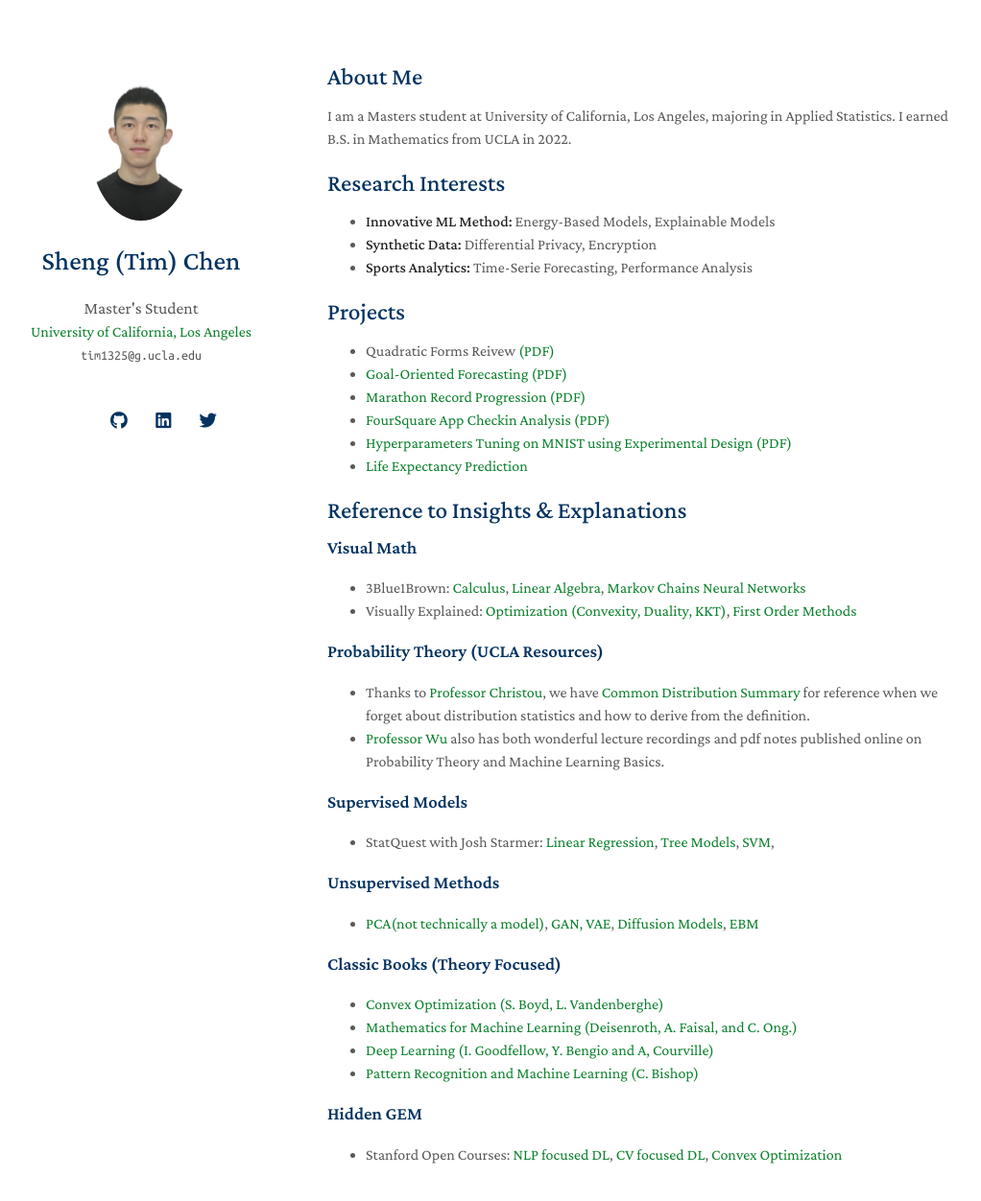
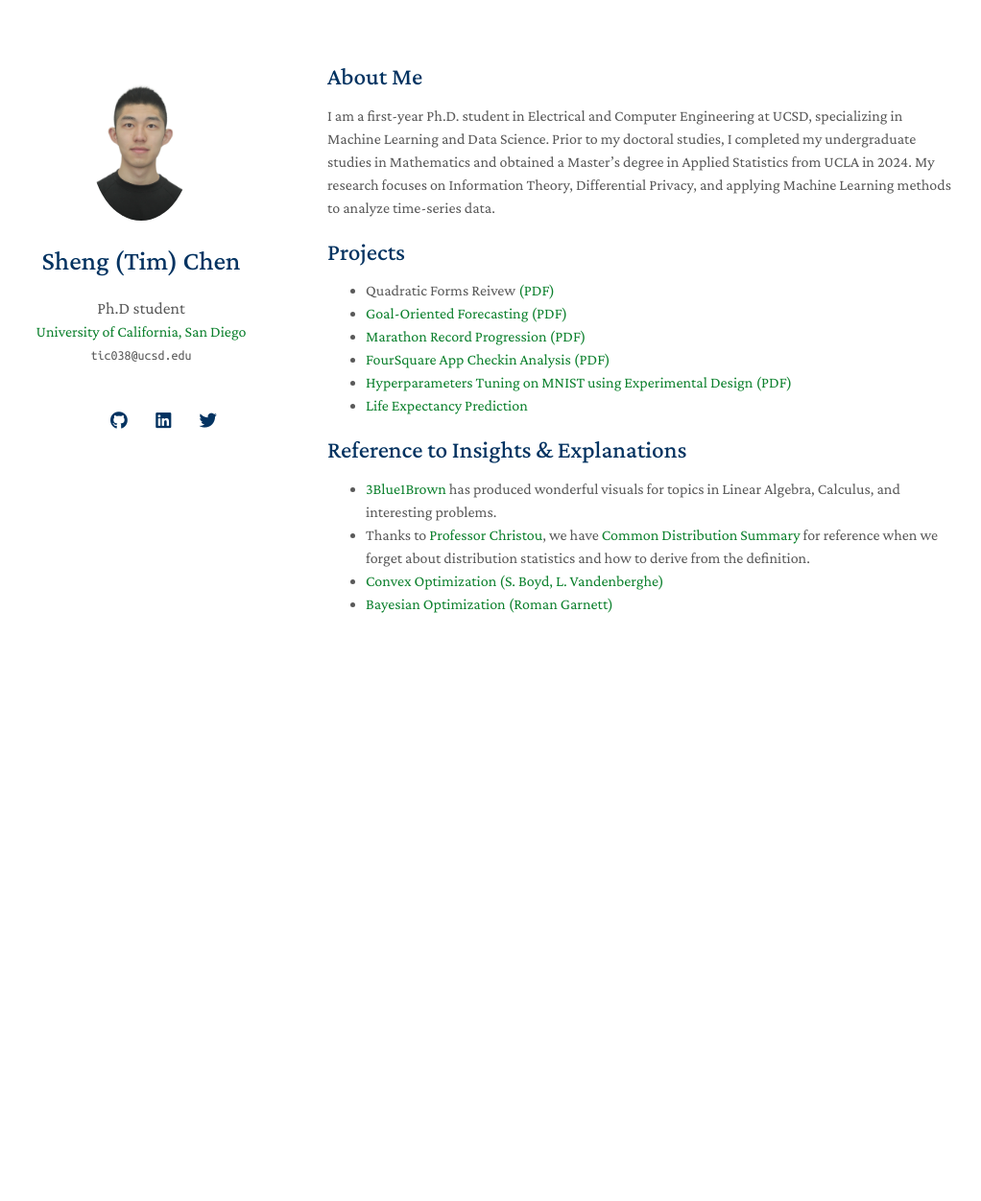
Before and after one commit to timc1325/timc1325.github.io, a Jekyll site: the page built from index.md, in a window 1280 px wide and 1310 px high. Shown: the top 1252 px of the window at 96% size, without its empty margins (129-1151 px from the left). Built offline with Jekyll 4.4.1, drawn with Linux system fonts in a browser that asks for light colours; nearby versions of some CDN libraries; a style sheet for code colours, icons or effects is not loaded; our own code applies the rules of GitHub Pages for plain Markdown files.

Commit message:
update profile

```diff
--- a/_config.yml
+++ b/_config.yml
@@ -1,8 +1,8 @@
 # Basic Information
 title: Sheng (Tim) Chen
-position: Master's Student
-affiliation: <a href="http://statistics.ucla.edu/">University of California, Los Angeles</a>
-email: tim1325@g.ucla.edu
+position: Ph.D student
+affiliation: <a href="https://www.ece.ucsd.edu/">University of California, San Diego</a>
+email: tic038@ucsd.edu
 
 # Search Engine Optimization (SEO)
 # The following information is used to improve the website traffic from search engines, e.g., Google.
@@ -12,7 +12,7 @@ canonical: https://minimal-light-theme.yliu.me/
 
 # Links
 # If you don't need one of them, you may delete the corresponding line.
-cv_link: assets/files/curriculum_vitae.pdf
+cv_link: assets/files/Resumé.pdf
 github_link: https://github.com/timc1325
 linkedin: https://www.linkedin.com/in/tim13/
 twitter: https://twitter.com/woshitimchen
--- a/index.md
+++ b/index.md
@@ -4,14 +4,7 @@ layout: homepage
 
 ## About Me
 
-I am a Masters student at University of California, Los Angeles, majoring in Applied Statistics. I earned B.S. in Mathematics from UCLA in 2022.
-
-## Research Interests
-
-- **Innovative ML Method:** Energy-Based Models, Explainable Models
-- **Synthetic Data:** Differential Privacy, Encryption
-- **Sports Analytics:** Time-Serie Forecasting, Performance Analysis
-
+I am a first-year Ph.D. student in Electrical and Computer Engineering at UCSD, specializing in Machine Learning and Data Science. Prior to my doctoral studies, I completed my undergraduate studies in Mathematics and obtained a Master's degree in Applied Statistics from UCLA in 2024. My research focuses on Information Theory, Differential Privacy, and applying Machine Learning methods to analyze time-series data.
 
 
 ## Projects
@@ -24,33 +17,7 @@ I am a Masters student at University of California, Los Angeles, majoring in App
 
 
 ## Reference to Insights & Explanations
-### Visual Math
-
-- 3Blue1Brown:  [Calculus](https://www.youtube.com/playlist?list=PLZHQObOWTQDMsr9K-rj53DwVRMYO3t5Yr),
-                [Linear Algebra](https://www.youtube.com/playlist?list=PLZHQObOWTQDPD3MizzM2xVFitgF8hE_ab),
-                [Markov Chains](https://www.youtube.com/watch?v=i3AkTO9HLXo&list=PLM8wYQRetTxBkdvBtz-gw8b9lcVkdXQKV)
-                [Neural Networks](https://www.youtube.com/playlist?list=PLZHQObOWTQDNU6R1_67000Dx_ZCJB-3pi)
-- Visually Explained:   [Optimization (Convexity, Duality, KKT)](https://www.youtube.com/playlist?list=PLqwozWPBo-FuPu4d9pFOobsCF1vDGdY_I),
-                        [First Order Methods](https://www.youtube.com/playlist?list=PLqwozWPBo-FtJ1wfHq47F__ReKfmGLUZP)
-
-### Probability Theory (UCLA Resources)
+-   [3Blue1Brown](https://www.youtube.com/@3blue1brown/playlists) has produced wonderful visuals for topics in Linear Algebra, Calculus, and interesting problems.
 -   Thanks to [Professor Christou](http://www.stat.ucla.edu/~nchristo/), we have [Common Distribution Summary](http://www.stat.ucla.edu/~nchristo/statistics100B/stat100b_dist_summary.pdf) for reference when we forget about distribution statistics and how to derive from the definition.
--  [Professor Wu](http://www.stat.ucla.edu/~ywu) also has both wonderful lecture recordings and pdf notes published online on Probability Theory and Machine Learning Basics.
-
-### Supervised Models
-- StatQuest with Josh Starmer:  [Linear Regression](https://www.youtube.com/playlist?list=PLblh5JKOoLUIzaEkCLIUxQFjPIlapw8nU),
-                                [Tree Models](https://www.youtube.com/playlist?list=PLblh5JKOoLUKAtDViTvRGFpphEc24M-QH),
-                                [SVM](https://www.youtube.com/playlist?list=PLblh5JKOoLUL3IJ4-yor0HzkqDQ3JmJkc),
-
-### Unsupervised Methods
-- [PCA(not technically a model)](https://www.youtube.com/watch?v=FgakZw6K1QQ), [GAN, VAE](https://www.youtube.com/watch?v=5WoItGTWV54), [Diffusion Models](https://www.youtube.com/watch?v=fbLgFrlTnGU), [EBM](https://www.youtube.com/watch?v=Cs_j-oNwGgg)
-
-### Classic Books (Theory Focused)
-
 -   [Convex Optimization (S. Boyd, L. Vandenberghe)](https://web.stanford.edu/~boyd/cvxbook/bv_cvxbook.pdf)
--   [Mathematics for Machine Learning (Deisenroth, A. Faisal, and C. Ong.)](https://mml-book.github.io/)
--   [Deep Learning (I. Goodfellow, Y. Bengio and A, Courville)](https://www.deeplearningbook.org/)
--   [Pattern Recognition and Machine Learning (C. Bishop)](https://www.microsoft.com/en-us/research/uploads/prod/2006/01/Bishop-Pattern-Recognition-and-Machine-Learning-2006.pdf)
-
-### Hidden GEM
-- Stanford Open Courses: [NLP focused DL](https://www.youtube.com/playlist?list=PL3FW7Lu3i5Jsnh1rnUwq_TcylNr7EkRe6), [CV focused DL](https://www.youtube.com/playlist?list=PL3FW7Lu3i5JvHM8ljYj-zLfQRF3EO8sYv), [Convex Optimization](https://online.stanford.edu/courses/soe-yeecvx101-convex-optimization)
+-   [Bayesian Optimization (Roman Garnett)](https://github.com/bayesoptbook/bayesoptbook.github.io/blob/master/book/bayesoptbook.pdf)
```
Also changed, not shown: 5 other files.
